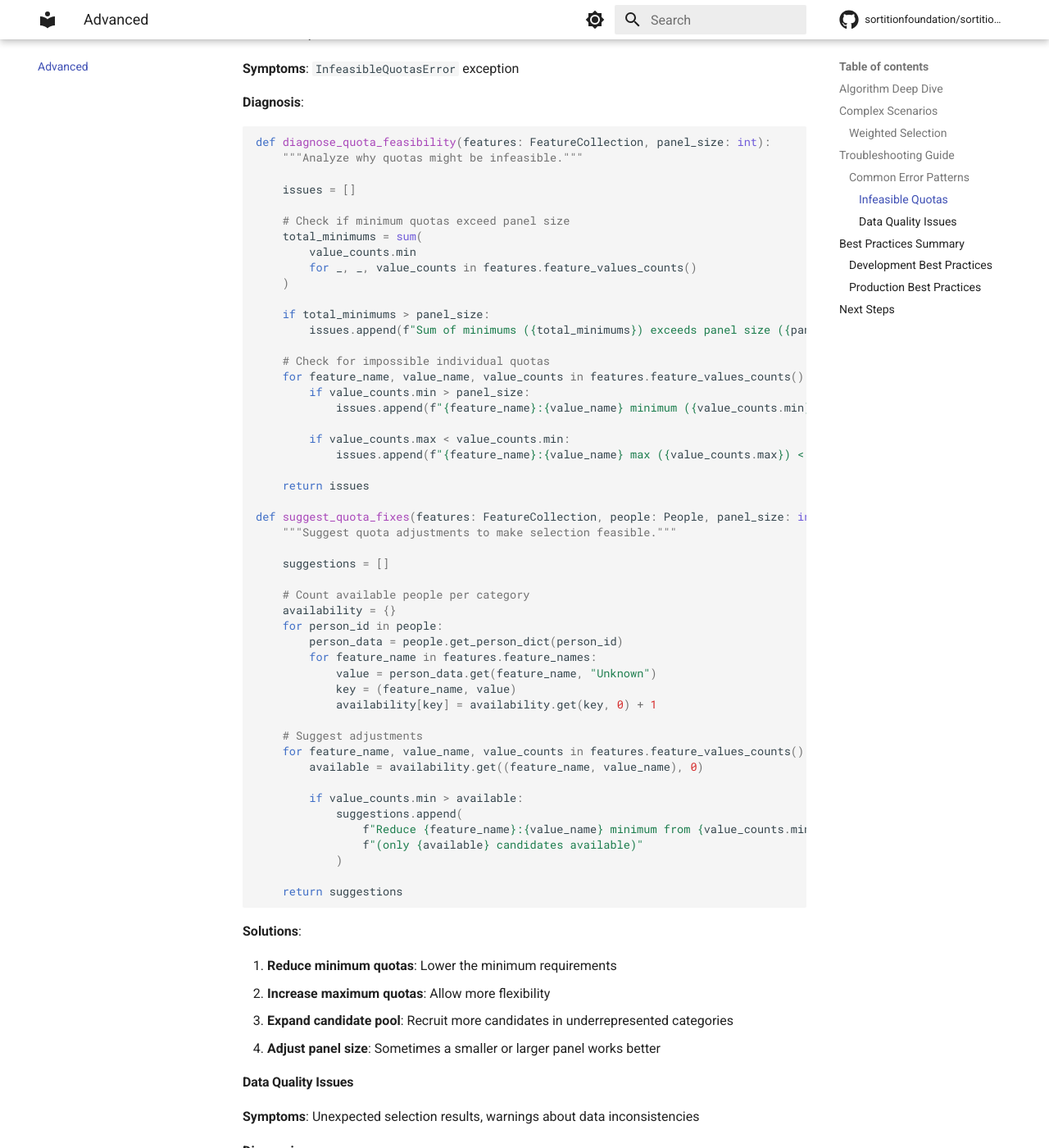
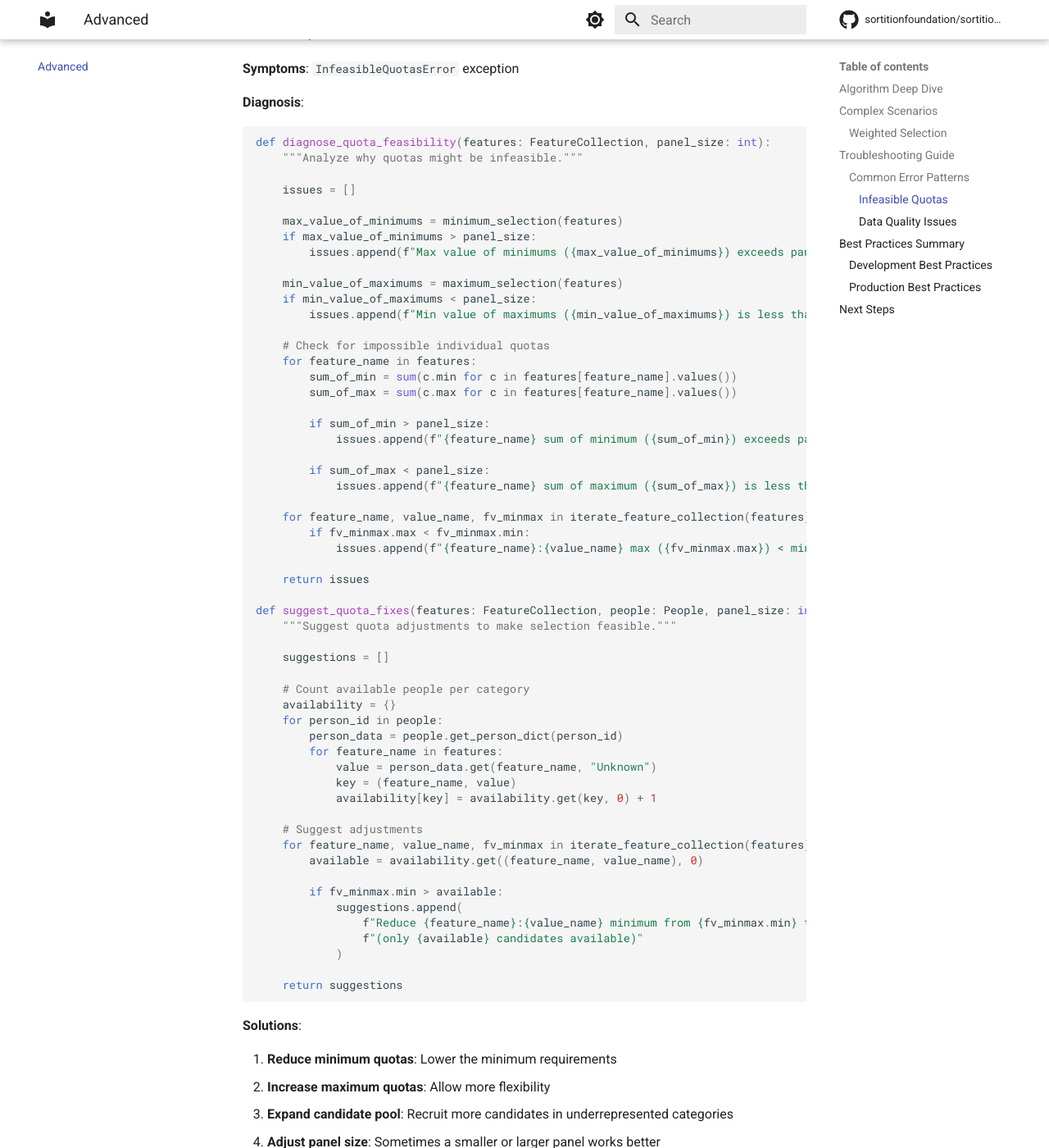
Before and after one commit to sortitionfoundation/sortition-algorithms, an MkDocs documentation site: the page built from docs/advanced.md, in a window 1280 px wide and 1400 px high, scrolled down 1427 px. Shown: the whole window at 82% size. Built offline with MkDocs 1.6.1 and Material for MkDocs 9.7.7, drawn with Linux system fonts in a browser that asks for light colours; comment, search, counter and statistics services are not loaded; some of the changed text lies outside the part shown.

```diff
--- a/docs/advanced.md
+++ b/docs/advanced.md
@@ -69,22 +69,28 @@ def diagnose_quota_feasibility(features: FeatureCollection, panel_size: int):
 
     issues = []
 
-    # Check if minimum quotas exceed panel size
-    total_minimums = sum(
-        value_counts.min
-        for _, _, value_counts in features.feature_values_counts()
-    )
+    max_value_of_minimums = minimum_selection(features)
+    if max_value_of_minimums > panel_size:
+        issues.append(f"Max value of minimums ({max_value_of_minimums}) exceeds panel size ({panel_size})")
 
-    if total_minimums > panel_size:
-        issues.append(f"Sum of minimums ({total_minimums}) exceeds panel size ({panel_size})")
+    min_value_of_maximums = maximum_selection(features)
+    if min_value_of_maximums < panel_size:
+        issues.append(f"Min value of maximums ({min_value_of_maximums}) is less than panel size ({panel_size})")
 
     # Check for impossible individual quotas
-    for feature_name, value_name, value_counts in features.feature_values_counts():
-        if value_counts.min > panel_size:
-            issues.append(f"{feature_name}:{value_name} minimum ({value_counts.min}) exceeds panel size")
+    for feature_name in features:
+        sum_of_min = sum(c.min for c in features[feature_name].values())
+        sum_of_max = sum(c.max for c in features[feature_name].values())
 
-        if value_counts.max < value_counts.min:
-            issues.append(f"{feature_name}:{value_name} max ({value_counts.max}) < min ({value_counts.min})")
+        if sum_of_min > panel_size:
+            issues.append(f"{feature_name} sum of minimum ({sum_of_min}) exceeds panel size")
+
+        if sum_of_max < panel_size:
+            issues.append(f"{feature_name} sum of maximum ({sum_of_max}) is less than panel size")
+
+    for feature_name, value_name, fv_minmax in iterate_feature_collection(features):
+        if fv_minmax.max < fv_minmax.min:
+            issues.append(f"{feature_name}:{value_name} max ({fv_minmax.max}) < min ({fv_minmax.min})")
 
     return issues
 
@@ -97,18 +103,18 @@ def suggest_quota_fixes(features: FeatureCollection, people: People, panel_size:
     availability = {}
     for person_id in people:
         person_data = people.get_person_dict(person_id)
-        for feature_name in features.feature_names:
+        for feature_name in features:
             value = person_data.get(feature_name, "Unknown")
             key = (feature_name, value)
             availability[key] = availability.get(key, 0) + 1
 
     # Suggest adjustments
-    for feature_name, value_name, value_counts in features.feature_values_counts():
+    for feature_name, value_name, fv_minmax in iterate_feature_collection(features):
         available = availability.get((feature_name, value_name), 0)
 
-        if value_counts.min > available:
+        if fv_minmax.min > available:
             suggestions.append(
-                f"Reduce {feature_name}:{value_name} minimum from {value_counts.min} to {available} "
+                f"Reduce {feature_name}:{value_name} minimum from {fv_minmax.min} to {available} "
                 f"(only {available} candidates available)"
             )
 
@@ -137,25 +143,22 @@ def audit_data_quality(people: People, features: FeatureCollection):
     issues = []
 
     # Check for missing demographic data
-    required_features = features.feature_names
     for person_id in people:
         person_data = people.get_person_dict(person_id)
 
-        for feature in required_features:
+        for feature in features:
             if feature not in person_data or not person_data[feature].strip():
                 issues.append(f"Person {person_id} missing {feature}")
 
     # Check for unexpected feature values
-    expected_values = defaultdict(set)
-    for feature_name, value_name, _ in features.feature_values_counts():
-        expected_values[feature_name].add(value_name)
+    expected_values = {name: set(features[name].keys()]) for name in features}
 
     for person_id in people:
         person_data = people.get_person_dict(person_id)
 
-        for feature_name, expected_vals in expected_values.items():
+        for feature_name, values in expected_values.items():
             actual_val = person_data.get(feature_name, "")
-            if actual_val and actual_val not in expected_vals:
+            if actual_val and actual_val not in values:
                 issues.append(
                     f"Person {person_id} has unexpected {feature_name} value: '{actual_val}'"
                 )
@@ -182,14 +185,14 @@ def clean_data_automatically(people_data: list[dict], features: FeatureCollectio
                 value = value.strip()
 
             # Standardize case for categorical variables
-            if key in features.feature_names:
+            if key in features:
                 # Convert to title case for consistency
                 value = value.title() if value else ""
 
             cleaned_person[key] = value
 
         # Skip records with missing required data
-        required_fields = ["id"] + features.feature_names
+        required_fields = ["id"] + list(features.keys())
         if all(cleaned_person.get(field) for field in required_fields):
             cleaned_data.append(cleaned_person)
 
```
Also changed, not shown: docs/api-reference.md (+6 -8 lines).
